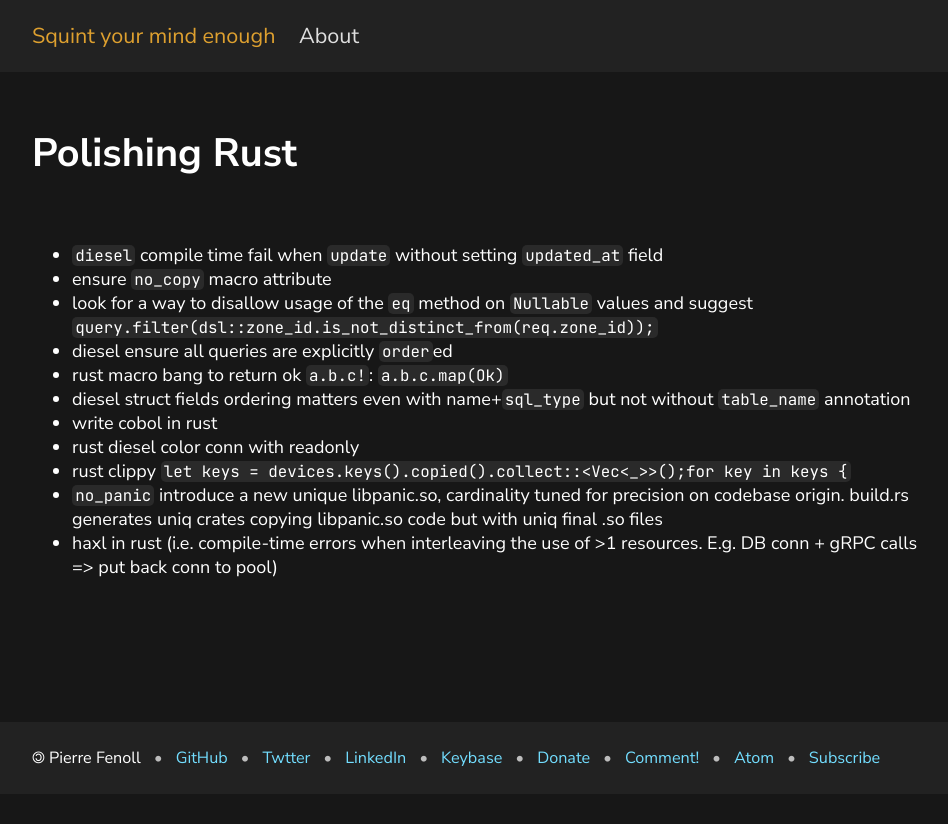
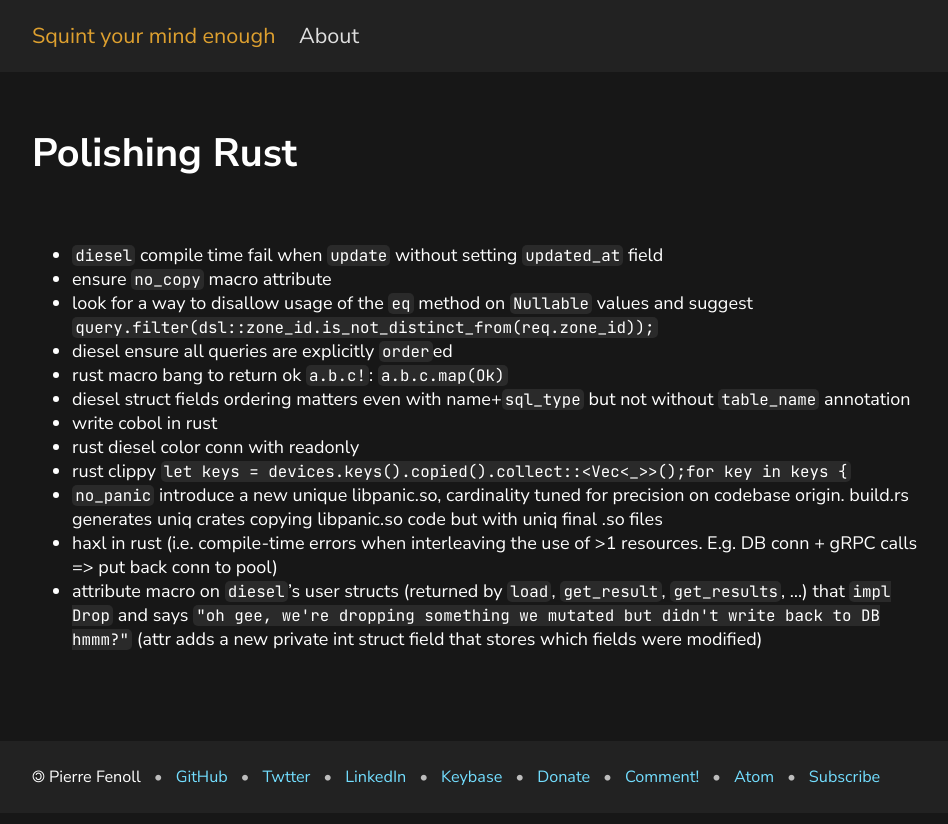
Before and after one commit to fenollp/fenollp.github.io, a Jekyll site: the page built from _posts/2023-09-27-Polishing_Rust.md, in a window 1280 px wide. Shown: the top 824 px of the page, without its empty margins (158-1106 px from the left). Built offline with Jekyll 4.4.1, drawn with Linux system fonts in a browser that asks for light colours.

Commit message:
idea
Signed-off-by: Pierre Fenoll <pierrefenoll@gmail.com>

```diff
--- a/_posts/2023-09-27-Polishing_Rust.md
+++ b/_posts/2023-09-27-Polishing_Rust.md
@@ -17,3 +17,4 @@ permalink: Polishing_Rust
 * rust clippy `let keys = devices.keys().copied().collect::<Vec<_>>();for key in keys {`
 * `no_panic` introduce a new unique libpanic.so, cardinality tuned for precision on codebase origin. build.rs generates uniq crates copying libpanic.so code but with uniq final .so files
 * haxl in rust (i.e. compile-time errors when interleaving the use of >1 resources. E.g. DB conn + gRPC calls => put back conn to pool)
+* attribute macro on `diesel`'s user structs (returned by `load`, `get_result`, `get_results`, ...) that `impl Drop` and says `"oh gee, we're dropping something we mutated but didn't write back to DB hmmm?"`  (attr adds a new private int struct field that stores which fields were modified)
```
